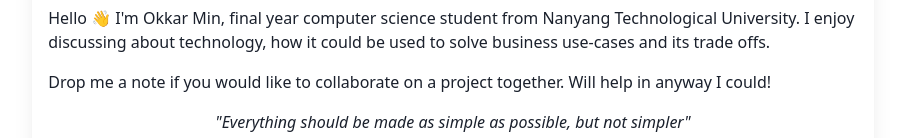
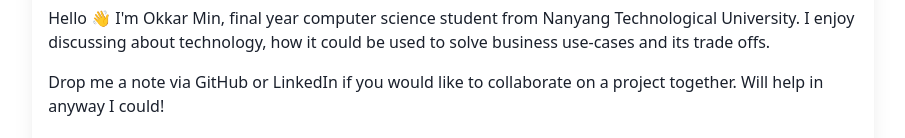
Before and after one commit to OkkarMin/okkar-blog-url-shortner, a Next.js app: page / in a window 1280 px wide. Shown: the part 357-495 px from the top of the page, without its empty margins (187-1092 px from the left). Built offline with nearby package versions, Linux system fonts and the light colour scheme; no server answers.

Commit message:
docs: :pencil2: Edit intro text

```diff
--- a/components/introduction/bio_experience_tabs.js
+++ b/components/introduction/bio_experience_tabs.js
@@ -49,8 +49,8 @@ export default function BioExperienceTabs() {
             trade offs.
           </Text>
           <Text mt={4}>
-            Drop me a note if you would like to collaborate on a project
-            together. Will help in anyway I could!
+            Drop me a note via GitHub or LinkedIn if you would like to
+            collaborate on a project together. Will help in anyway I could!
           </Text>
           <Box textAlign="center" mt="4">
             <Text as="em">
```
